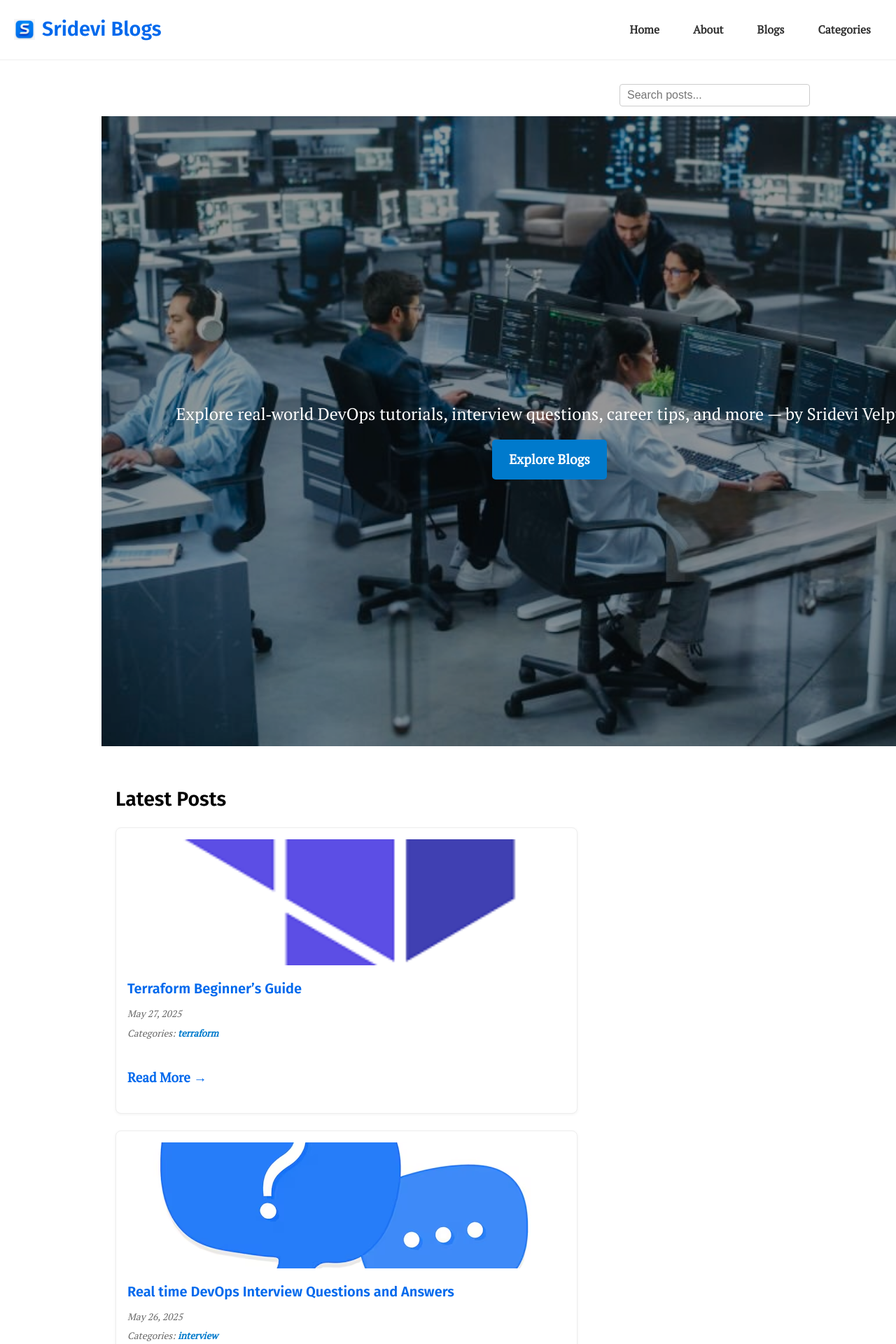
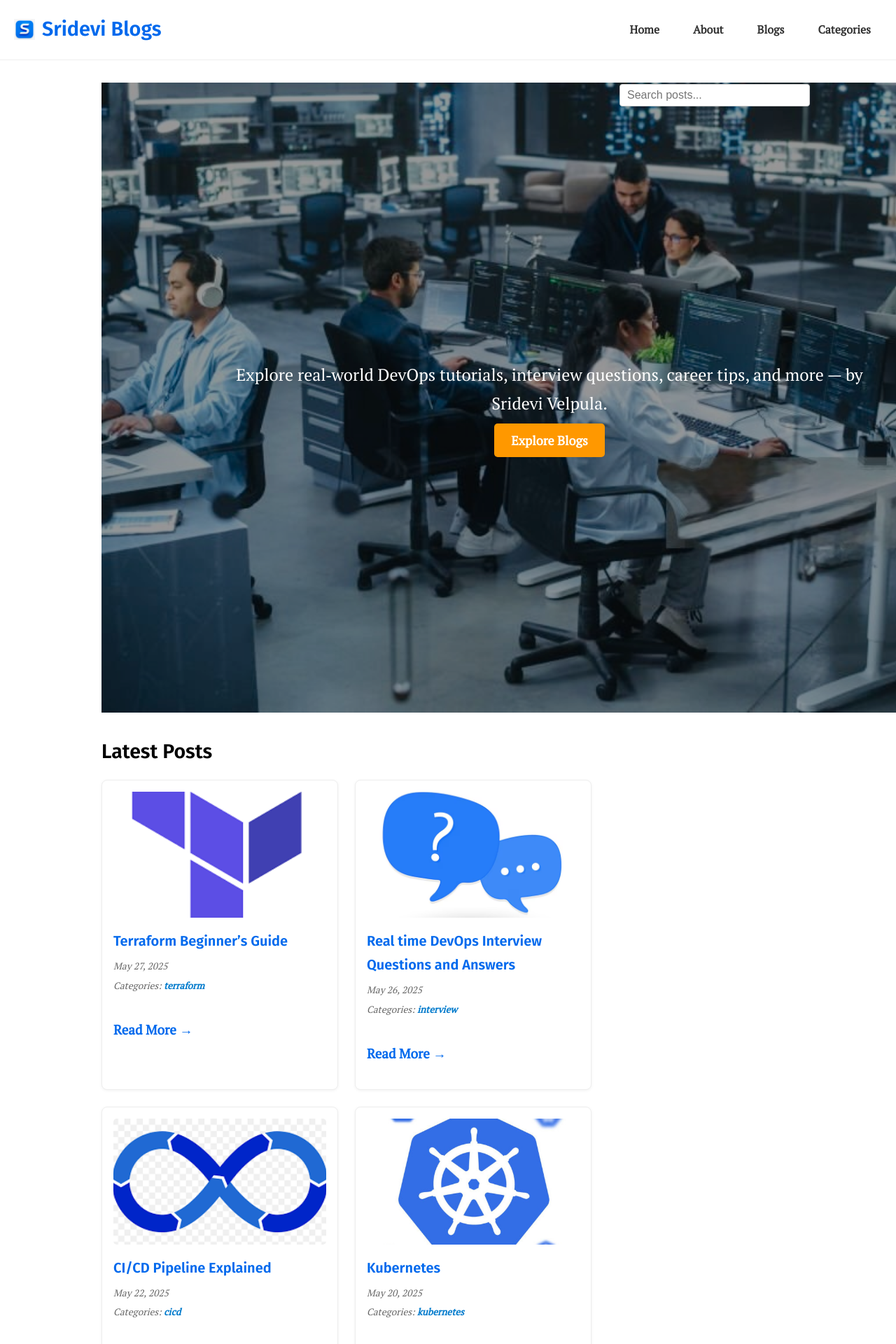
Before and after one commit to srideviblogs/srideviblogs.github.io, a Jekyll site: the page built from index.md, in a window 1280 px wide. Shown: the top 1920 px of the page at 70% size. Built offline with Jekyll 4.4.1, drawn with Linux system fonts in a browser that asks for light colours.

Commit message:
Update custom.css

```diff
--- a/assets/css/custom.css
+++ b/assets/css/custom.css
@@ -593,55 +593,44 @@ header.site-header {
 
 /* Hero Section with Full Background */
 
-/* Reset body to full viewport width, no margin or padding */
+/* CSS */
 body, html {
-  margin: 0;
-  padding: 0;
-  max-width: 100vw;
+  margin: 0; padding: 0;
+  width: 100vw;
+  max-width: 100vw !important;
   overflow-x: hidden;
-}
-
-/* Wrapper for page content except hero */
-.wrapper {
-  max-width: 1200px;
-  margin: 0 auto;
-  padding: 20px;
   box-sizing: border-box;
 }
 
-/* Hero Section Full Screen */
 .hero-section {
   position: relative;
-  width: 100vw;       /* Full viewport width */
-  height: 100vh;      /* Full viewport height */
-  background: url('/assets/images/hero-bg.jpg') no-repeat center center;
-  background-size: cover;
+  width: 100vw !important;
+  height: 100vh;
+  margin: 0 !important;
+  padding: 0 !important;
+  background: url('/assets/images/hero-bg.jpg') no-repeat center center / cover;
   display: flex;
   justify-content: center;
   align-items: center;
-  margin: 0;          /* Remove margin */
-  padding: 0;         /* Remove padding */
   box-sizing: border-box;
   z-index: 0;
-  margin-top: 3rem; /* adjust if you want space after header */
+  margin-top: 3rem;
 }
 
-/* Overlay on Hero */
 .hero-overlay {
   position: absolute;
-  inset: 0; /* top:0; left:0; right:0; bottom:0; */
-  background-color: rgba(0, 0, 0, 0.4);
+  inset: 0;
+  background-color: rgba(0,0,0,0.4);
   z-index: 1;
 }
 
-/* Hero Content */
 .hero-content {
   position: relative;
   z-index: 2;
   color: #fff;
+  max-width: 900px;
+  padding: 0 1rem;
   text-align: center;
-  max-width: 90%;
-  padding: 1rem;
 }
 
 .hero-content p {
@@ -650,16 +639,15 @@ body, html {
 }
 
 .hero-btn {
-  display: inline-block;
+  background-color: #ff9800;
+  color: #fff;
   padding: 0.75rem 1.5rem;
-  background-color: #007acc;
-  color: #fff;
+  font-size: 1.125rem;
+  border-radius: 5px;
   text-decoration: none;
-  border-radius: 5px;
   font-weight: 600;
 }
 
 .hero-btn:hover {
-  background-color: #005fa3;
-  transition: background-color 0.3s ease;
+  background-color: #e68900;
 }
```
